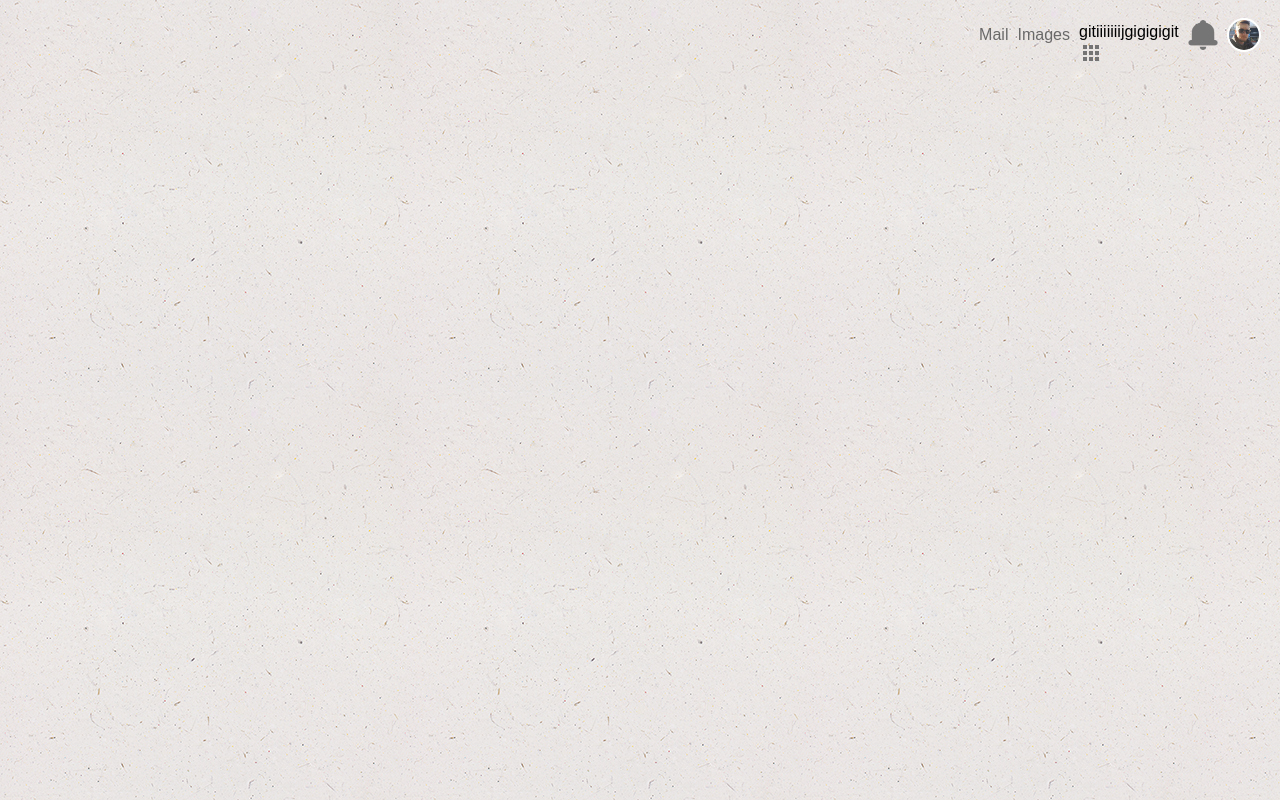
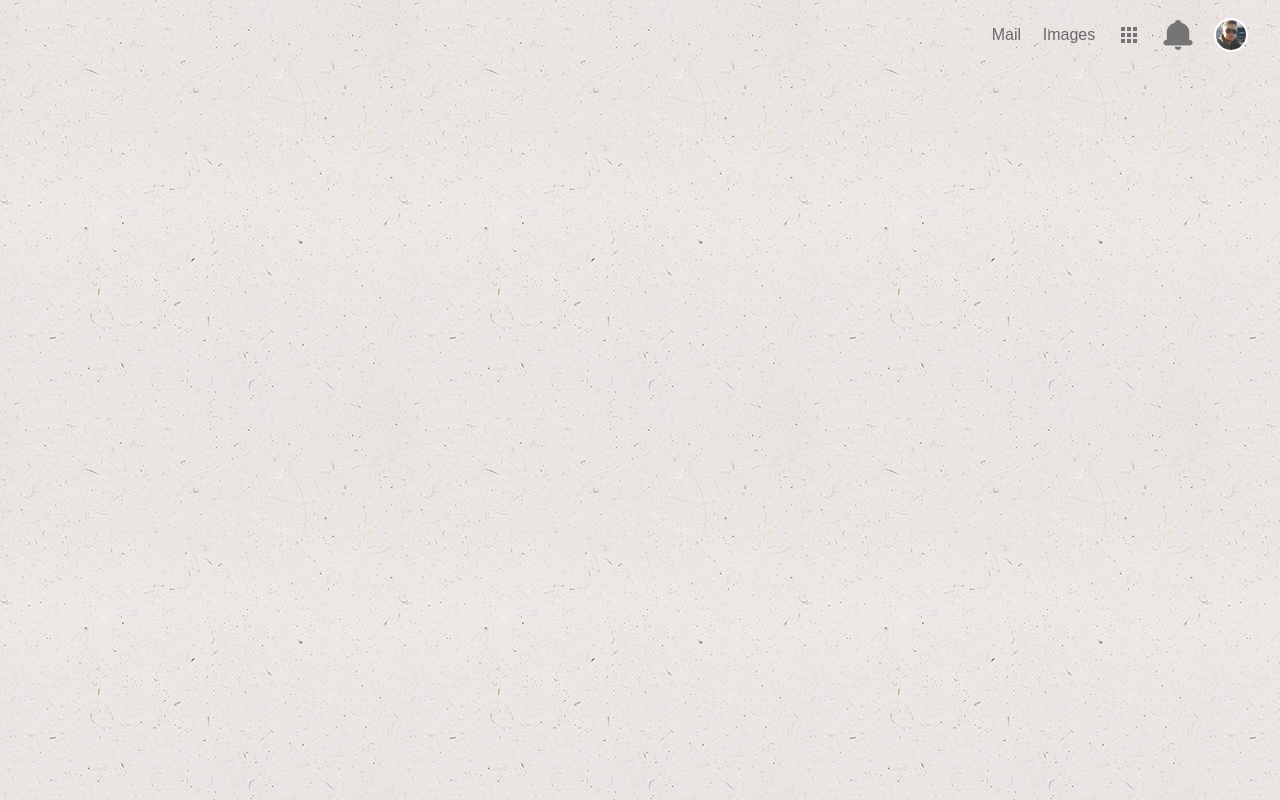
Before and after one commit to 4zorbin/popup, a plain HTML site: page index.html in a window 1280 px wide. Drawn offline with Linux system fonts and the light colour scheme.

Commit message:
done menu

```diff
--- a/index.html
+++ b/index.html
@@ -14,7 +14,7 @@
             <ul class="menu__list">
                 <li ><a class="link" href="#">Mail</a></li>
                 <li ><a class="link" href="#">Images</a></li>
-                <div class="nav">gitiiiiiiijgigigigit
+                <div class="nav">
                     <label for="toggle"><a><img src="icons/popup-button.png" alt="menu"></a>
                         <input type="checkbox" id="toggle">
                         <div class="menu" ">
```
